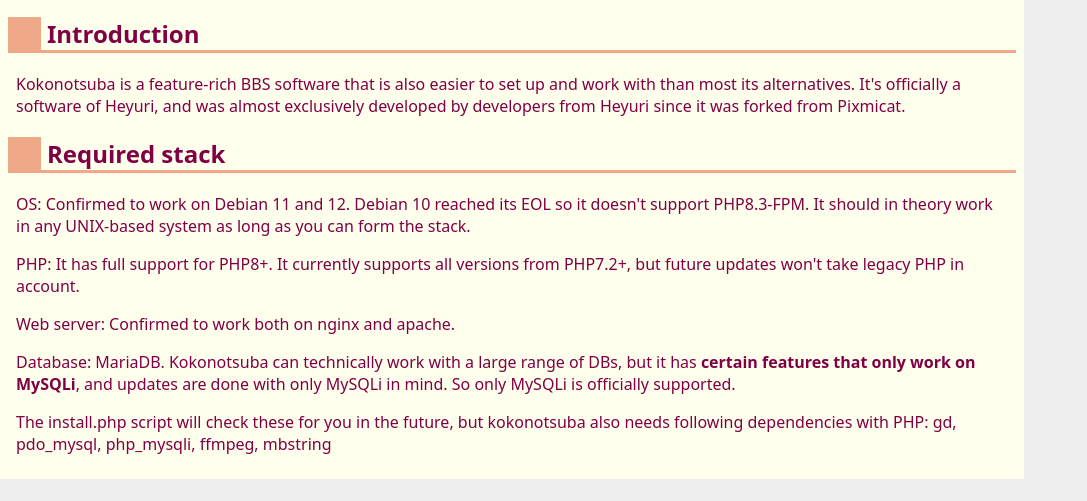
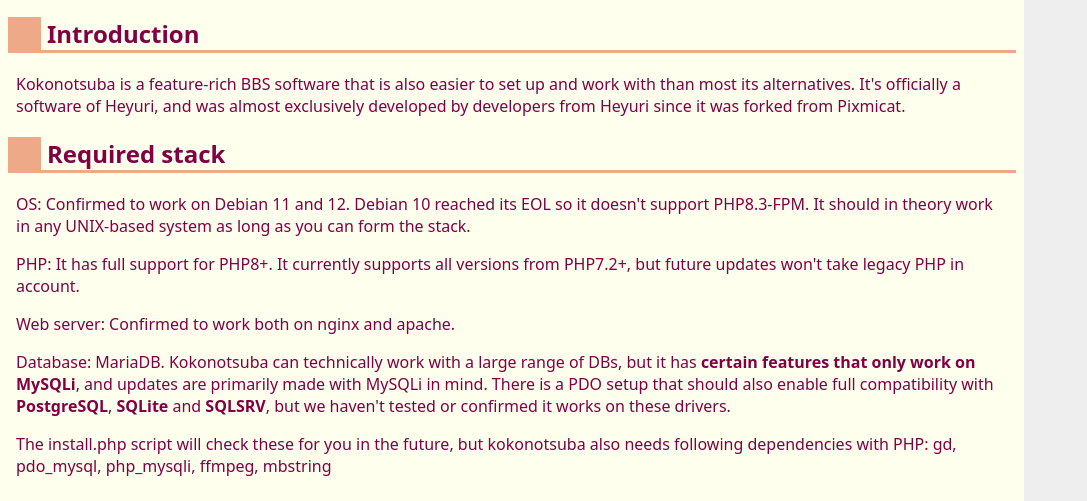
Before and after one commit to kokonotsuba/kokonotsuba.github.io, a plain HTML site: page main.html in a window 1280 px wide. Shown: the part 528-1029 px from the top of the page, without its empty margins (0-1087 px from the left). Before the commit the page ends 1007 px from the top, so only its background shows below. Drawn offline with Linux system fonts and the light colour scheme.

Commit message:
dbdriver

```diff
--- a/main.html
+++ b/main.html
@@ -45,7 +45,7 @@
     <p>OS: Confirmed to work on Debian 11 and 12. Debian 10 reached its EOL so it doesn't support PHP8.3-FPM. It should in theory work in any UNIX-based system as long as you can form the stack.</p>
     <p>PHP: It has full support for PHP8+. It currently supports all versions from PHP7.2+, but future updates won't take legacy PHP in account.</p>
     <p>Web server: Confirmed to work both on nginx and apache.</p>
-    <p>Database: MariaDB. Kokonotsuba can technically work with a large range of DBs, but it has <b>certain features that only work on MySQLi</b>, and updates are done with only MySQLi in mind. So only MySQLi is officially supported.</p>
+    <p>Database: MariaDB. Kokonotsuba can technically work with a large range of DBs, but it has <b>certain features that only work on MySQLi</b>, and updates are primarily made with MySQLi in mind. There is a PDO setup that should also enable full compatibility with <b>PostgreSQL</b>, <b>SQLite</b> and <b>SQLSRV</b>, but we haven't tested or confirmed it works on these drivers.</p>
     <p>The install.php script will check these for you in the future, but kokonotsuba also needs following dependencies with PHP: gd, pdo_mysql, php_mysqli, ffmpeg, mbstring</p>
   </main>
 </body>
```
